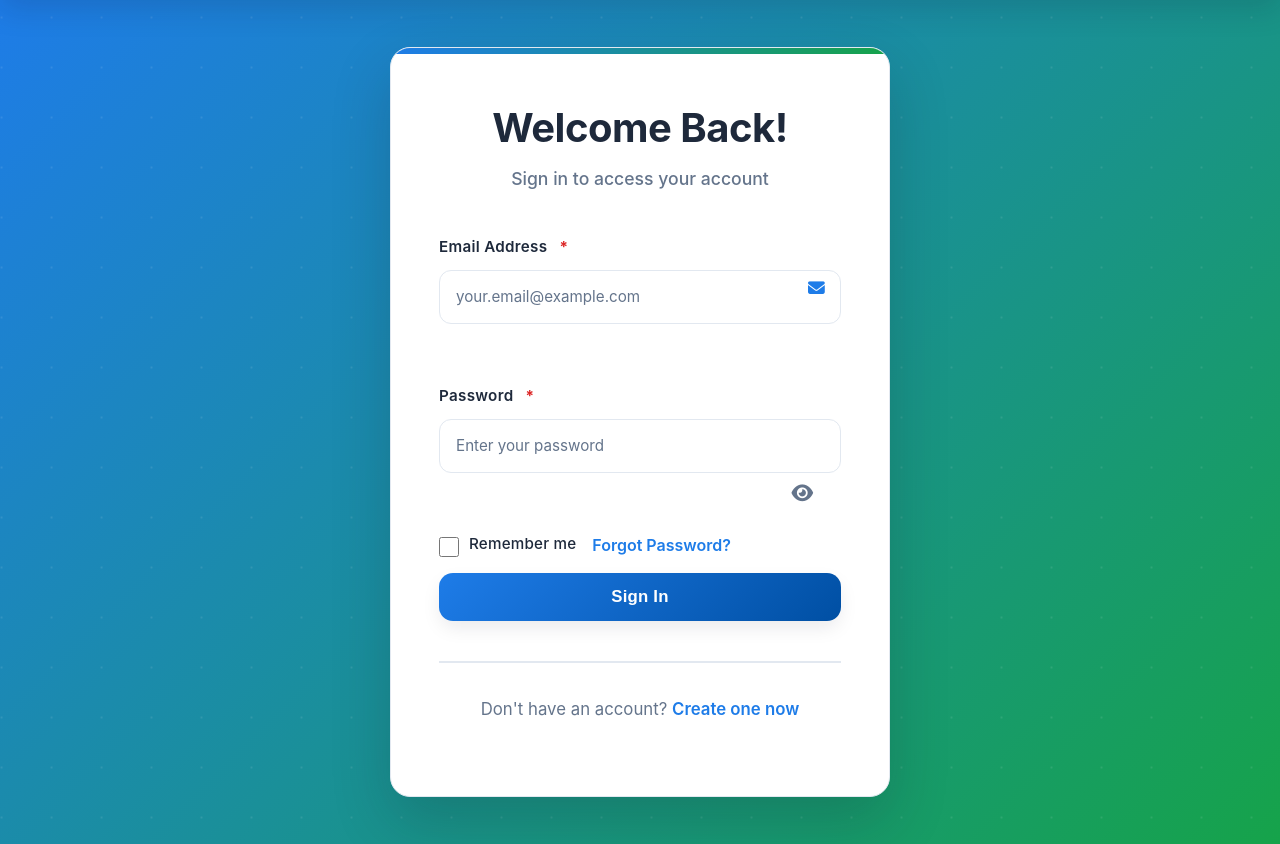
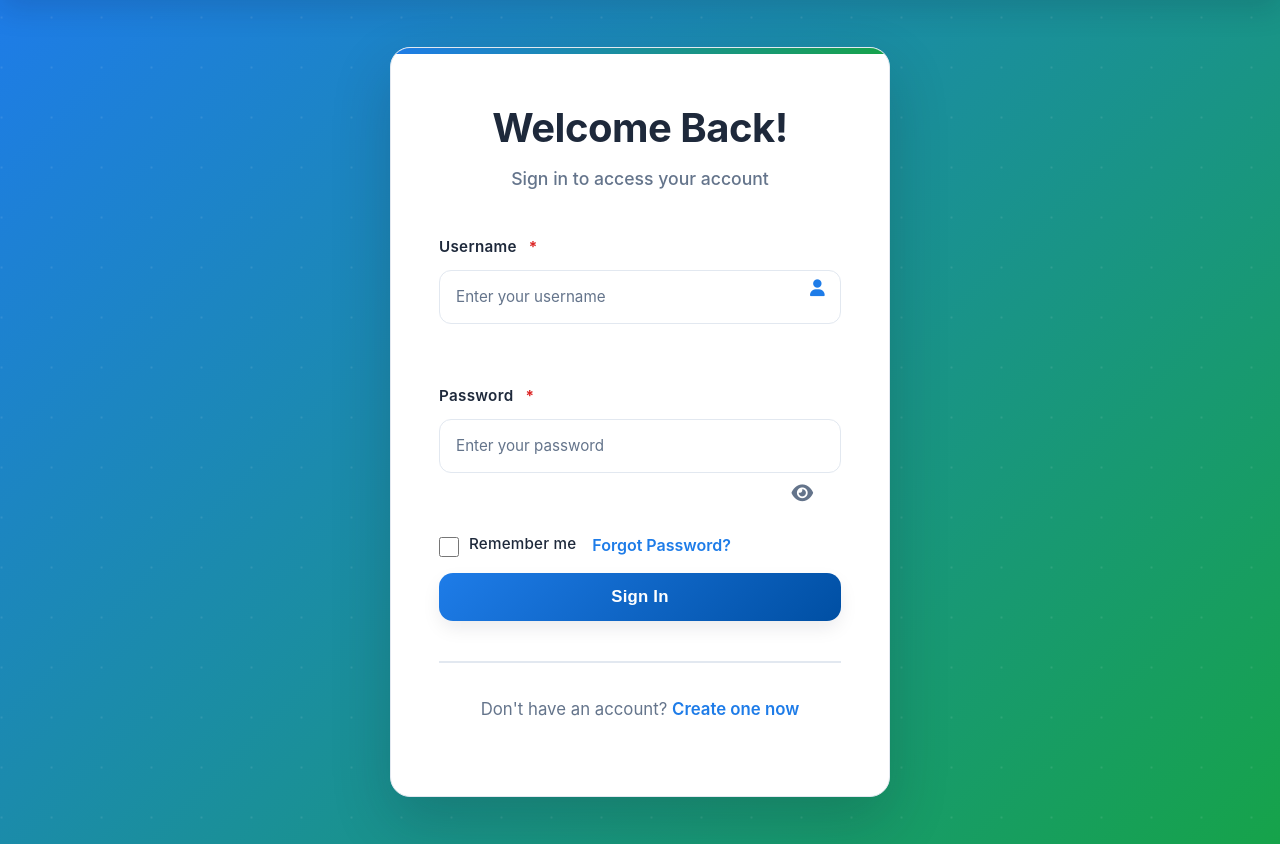
Before and after one commit to HARISHKUMAR2005488/AWS_CAPSTONE_CARE_4, a Flask app: page /login in a window 1280 px wide. Shown: the part 79-923 px from the top of the page. Run offline with Flask 3, Linux system fonts and the light colour scheme.

Commit message:
fix: Correct SNS topic ARN casing and update login form to use username instead of email

```diff
--- a/app_aws.py
+++ b/app_aws.py
@@ -65,7 +65,7 @@ medical_records_table = dynamodb.Table(MEDICAL_RECORDS_TABLE)
 
 # SNS topic for booking notifications (subscribe email endpoints to this topic)
 # TODO: Replace with your actual SNS Topic ARN after creating SNS topic in AWS Console
-SNS_TOPIC_ARN = os.getenv("SNS_TOPIC_ARN", "arn:aws:sns:us-east-1:455322615378:healthcarenotifications")
+SNS_TOPIC_ARN = os.getenv("SNS_TOPIC_ARN", "arn:aws:sns:us-east-1:455322615378:Healthcarenotifications")
 
 # EC2 instance tags for application tracking
 EC2_APP_TAG_KEY = os.getenv("EC2_APP_TAG_KEY", "Application")
--- a/templates/login.html
+++ b/templates/login.html
@@ -10,13 +10,13 @@
 
         <form method="POST" action="{{ url_for('login') }}" class="auth-form" novalidate>
             <div class="form-group">
-                <label for="email">
-                    <i class="fas fa-envelope"></i>
-                    Email Address <span class="form-required">*</span>
+                <label for="username">
+                    <i class="fas fa-user"></i>
+                    Username <span class="form-required">*</span>
                 </label>
-                <input type="email" id="email" name="email" class="form-input" required
-                       placeholder="your.email@example.com"
-                       aria-label="Email Address"
+                <input type="text" id="username" name="username" class="form-input" required
+                       placeholder="Enter your username"
+                       aria-label="Username"
                        aria-required="true">
                 <span class="form-feedback"></span>
             </div>
```
